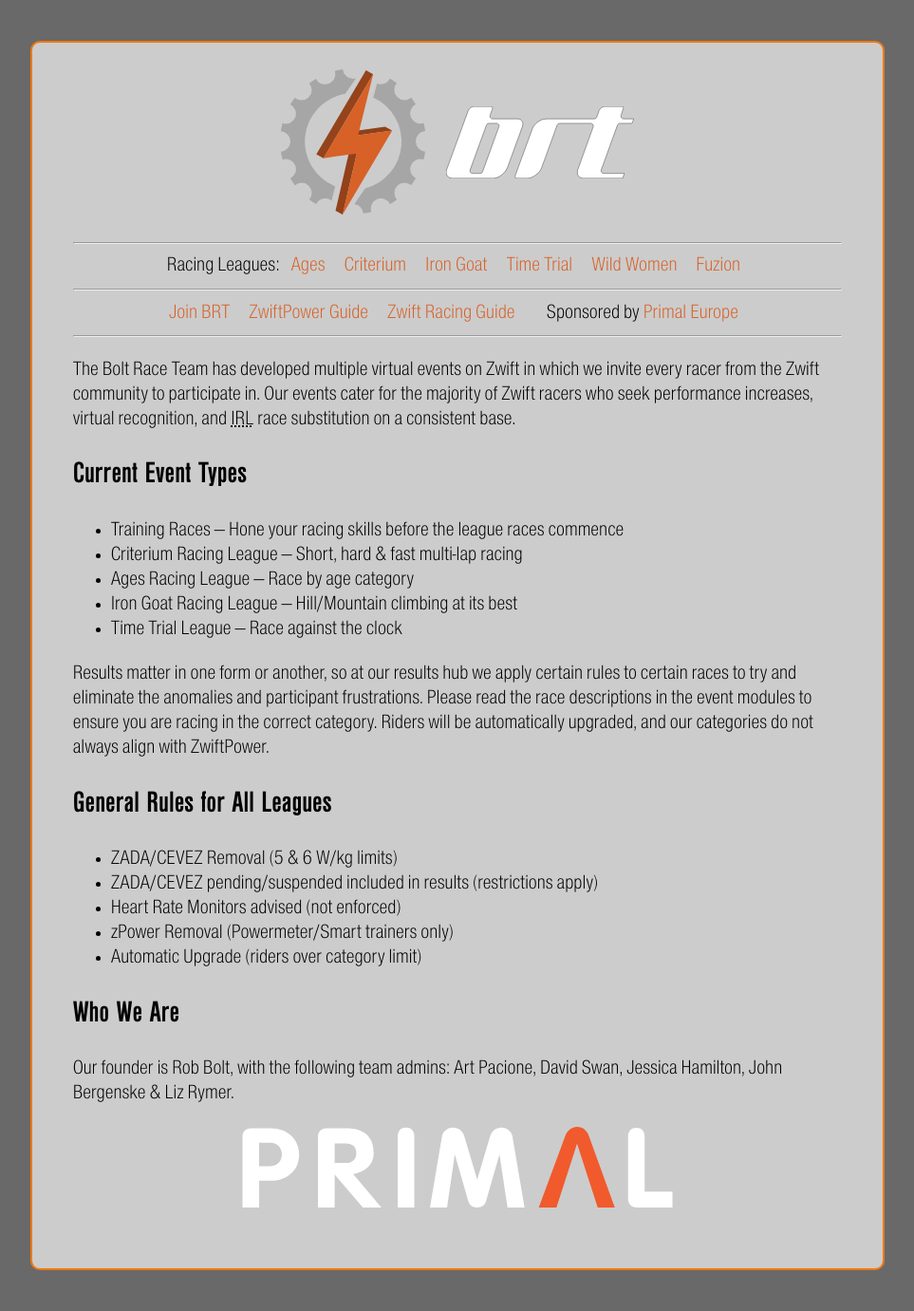
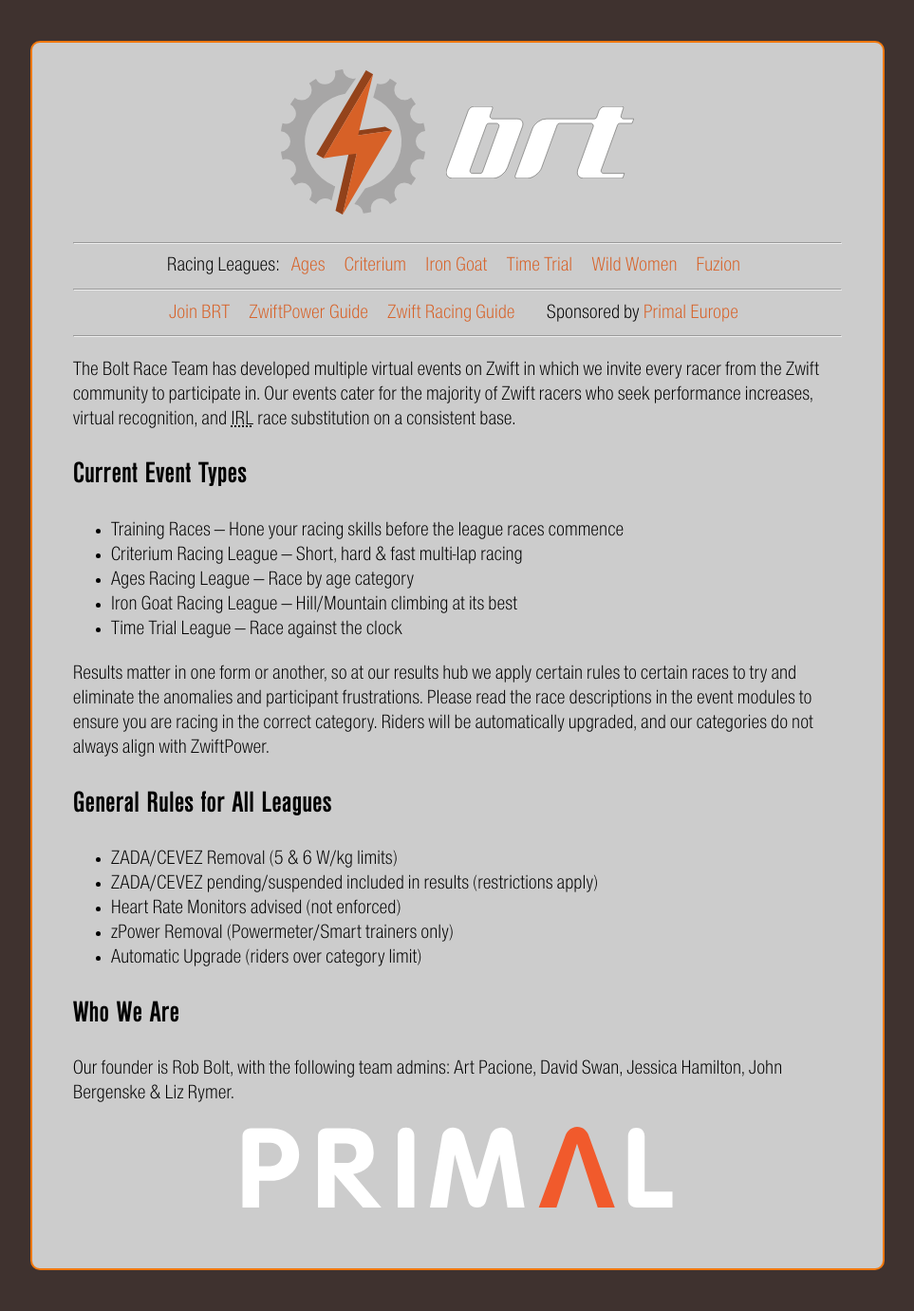
Before and after one commit to jessicah/boltrace.team, a Jekyll site: the page built from index.html, in a window 1280 px wide. Shown: the whole page at 95% size, without its empty margins (158-1121 px from the left). Built offline with Jekyll 4.4.1, drawn with Linux system fonts in a browser that asks for light colours.

Commit message:
Update background colour to match new headers in Facebook.

```diff
--- a/_layouts/default.html
+++ b/_layouts/default.html
@@ -39,7 +39,7 @@
       font-size: 16pt;
     }
     body {
-      background-color:dimgrey;
+      background-color: rgb(63,50,47);
       color: white;
       font-family: Nimbus-Condensed, sans-serif;
       width: 900px;
```
